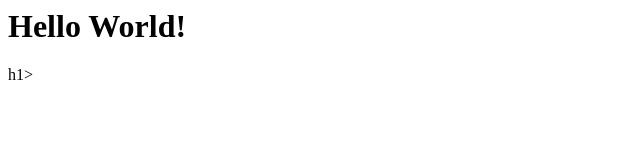
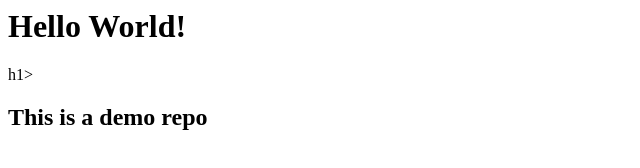
Before and after one commit to khalidwilliams/git-demo, a plain HTML site: page index.html in a window 1280 px wide. Shown: the whole page, without its empty margins (0-640 px from the left). Drawn offline with Linux system fonts and the light colour scheme.

Commit message:
Add level 2 heading to markup

```diff
--- a/index.html
+++ b/index.html
@@ -1 +1,2 @@
 <h1> Hello World!</h1>h1>
+<h2> This is a demo repo </h2>
```
